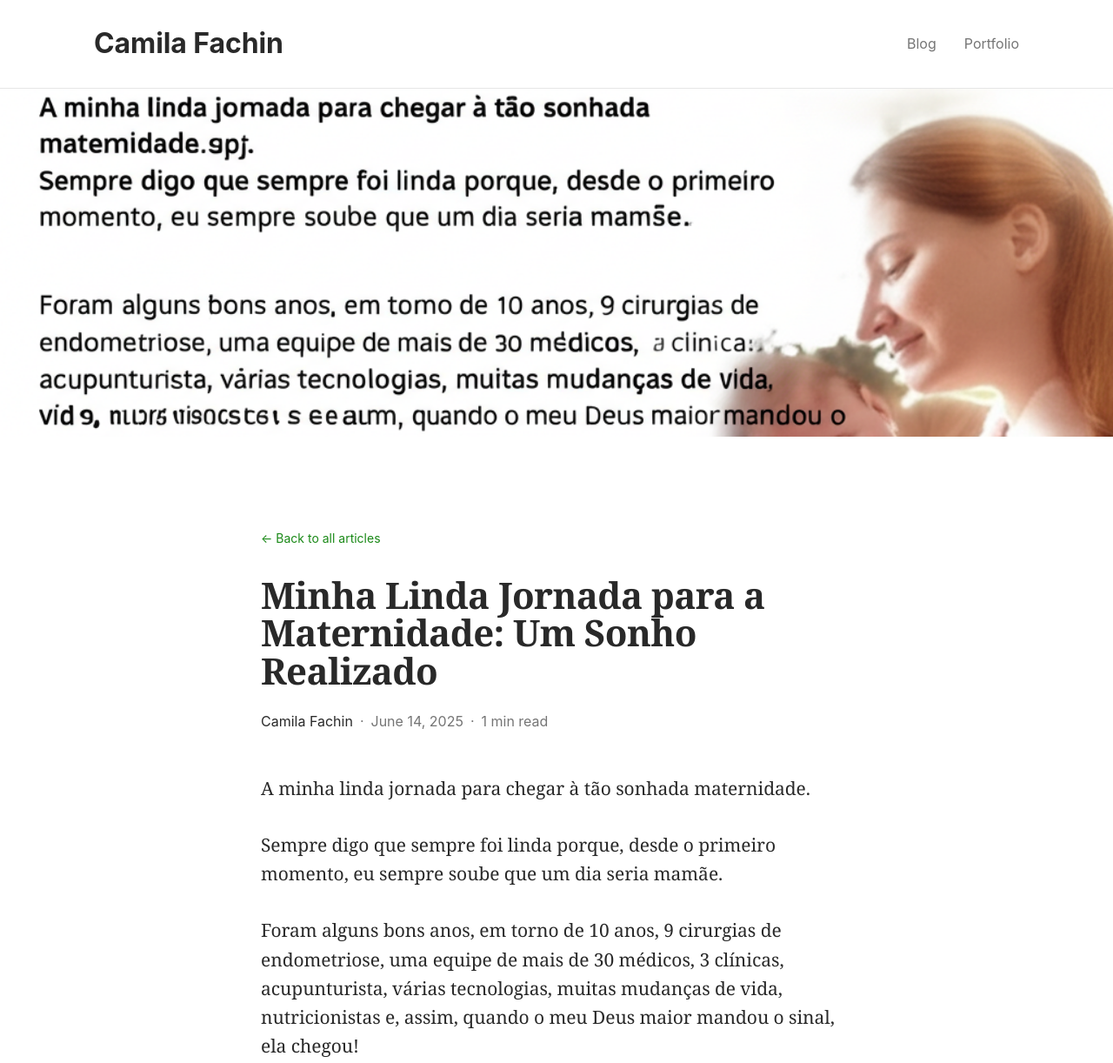
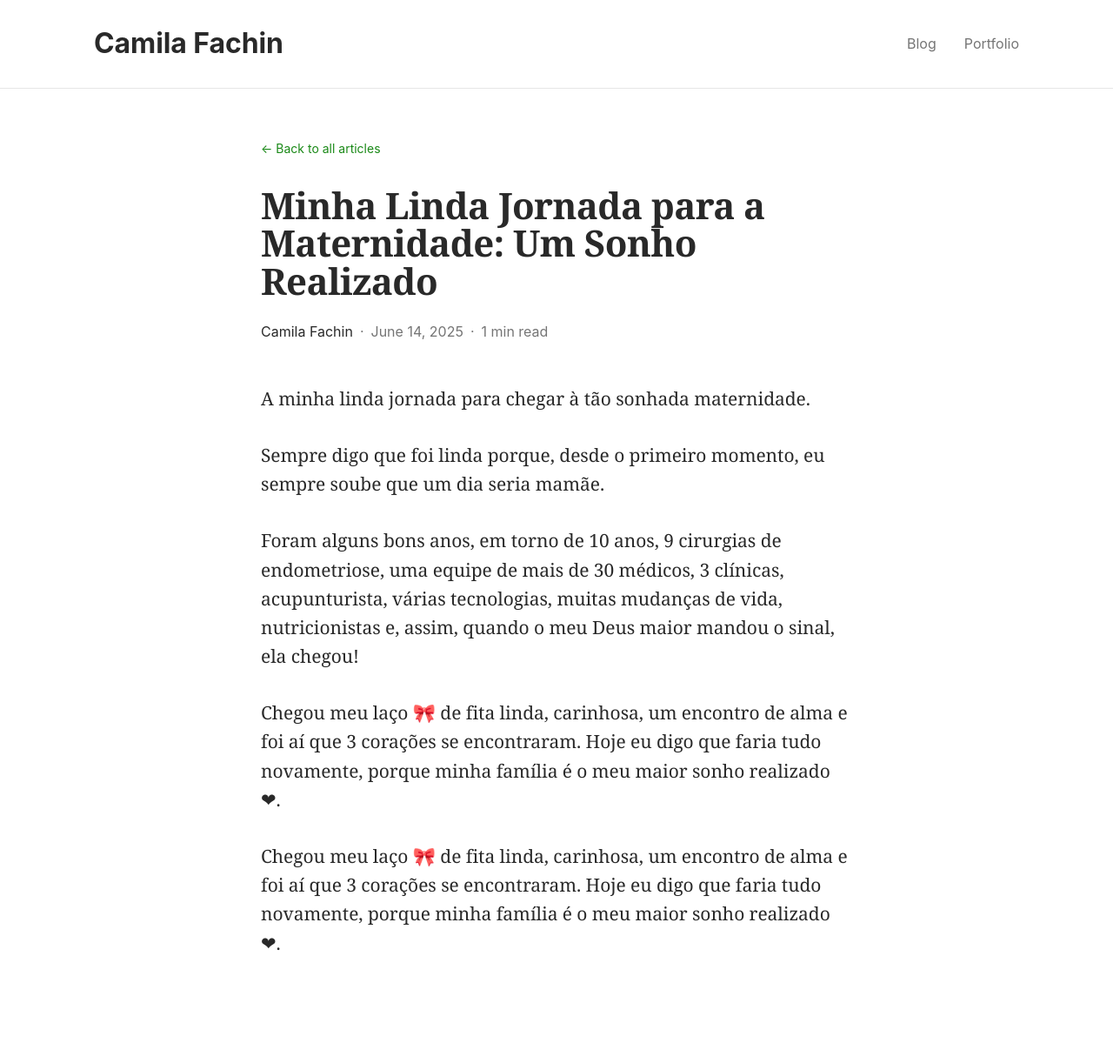
Before and after one commit to vladimirbrasil/camilablog, a plain HTML site: page articles/minha-linda-jornada-para-a-maternidade-um-sonho-realizado.html in a window 1280 px wide. Shown: the top 1222 px of the page at 87% size. Drawn offline with Linux system fonts and the light colour scheme.

Commit message:
Update articles/minha-linda-jornada-para-a-maternidade-um-sonho-realizado.html

```diff
--- a/articles/minha-linda-jornada-para-a-maternidade-um-sonho-realizado.html
+++ b/articles/minha-linda-jornada-para-a-maternidade-um-sonho-realizado.html
@@ -9,7 +9,7 @@
   <meta name="author" content="Camila Fachin">
   <meta property="og:title" content="Minha Linda Jornada para a Maternidade: Um Sonho Realizado - Blog da Camila Fachin">
   <meta property="og:description" content="A minha linda jornada para chegar à tão sonhada maternidade.">
-  <meta property="og:image" content="https://raw.githubusercontent.com/vladimirbrasil/camilablog/main/images/minha-linda-jornada-para-a-maternidade-um-sonho-realizado-image-0.png">
+  <meta property="og:image" content="">
   <meta property="og:type" content="article">
   <meta property="og:url" content="https://blog.camilafachin.com/articles/minha-linda-jornada-para-a-maternidade-um-sonho-realizado.html">
   <style>
@@ -392,11 +392,6 @@ body {
   <main class="container">
     <div id="article-view" class="article-view">
 
-      <div class="hero-image-container">
-        <img src="https://raw.githubusercontent.com/vladimirbrasil/camilablog/main/images/minha-linda-jornada-para-a-maternidade-um-sonho-realizado-image-0.png" alt="" class="hero-image">
-
-      </div>
-
       <div class="article-content-wrapper">
         <a href="../index.html" class="back-button">← Back to all articles</a>
         <div class="article-header">
@@ -410,8 +405,9 @@ body {
         </div>
         <div class="article-content">
           <p>A minha linda jornada para chegar à tão sonhada maternidade.</p>
-<p>Sempre digo que sempre foi linda porque, desde o primeiro momento, eu sempre soube que um dia seria mamãe.</p>
+<p>Sempre digo que foi linda porque, desde o primeiro momento, eu sempre soube que um dia seria mamãe.</p>
 <p>Foram alguns bons anos, em torno de 10 anos, 9 cirurgias de endometriose, uma equipe de mais de 30 médicos, 3 clínicas, acupunturista, várias tecnologias, muitas mudanças de vida, nutricionistas e, assim, quando o meu Deus maior mandou o sinal, ela chegou!</p>
+<p>Chegou meu laço 🎀 de fita linda, carinhosa, um encontro de alma e foi aí que 3 corações se encontraram. Hoje eu digo que faria tudo novamente, porque minha família é o meu maior sonho realizado ❤.</p>
 <p>Chegou meu laço 🎀 de fita linda, carinhosa, um encontro de alma e foi aí que 3 corações se encontraram. Hoje eu digo que faria tudo novamente, porque minha família é o meu maior sonho realizado ❤.</p>
 
         </div>
```
